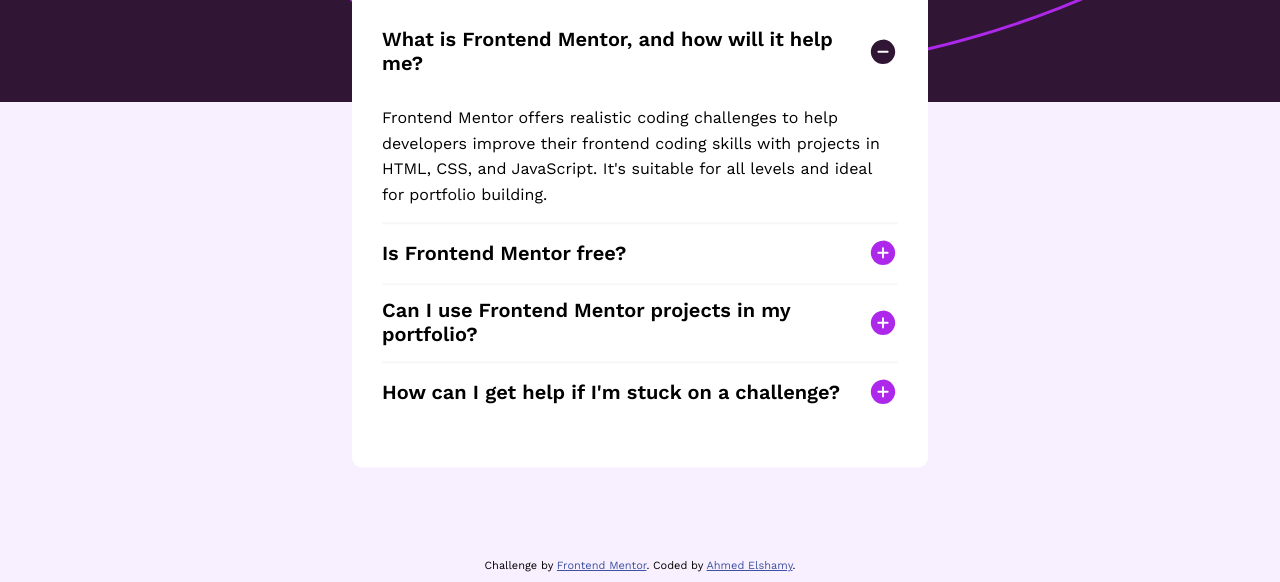
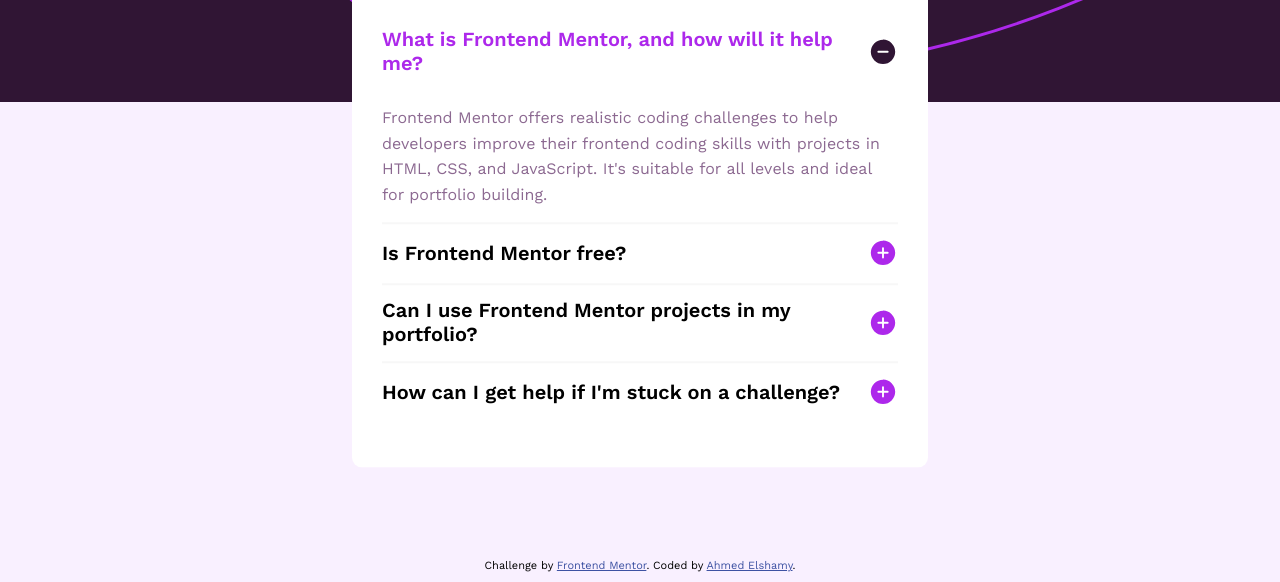
Before and after one commit to ahmed-elshamy23/FAQ-Accordion, a plain HTML site: page index.html in a window 1280 px wide. In both pictures the pointer is over the element "What is Frontend Mentor, and how will it help me?". Shown: the part 218-800 px from the top of the page. Drawn offline with Linux system fonts and the light colour scheme.

Commit message:
First Submit

```diff
--- a/style.css
+++ b/style.css
@@ -107,6 +107,10 @@ body {
     font-weight: 600;
 }
 
+.content ul li:hover div h2 {
+    color: hsl(280.92deg 82.98% 53.92%);
+}
+
 @media (max-width: 767px) {
     .content ul li div h2 {
         font-size: 18px;
@@ -114,6 +118,7 @@ body {
 }
 
 .content ul li p {
+    color: var(--grayishPurple);
     opacity: 0;
     height: 0;
     line-height: 1.6;
```
